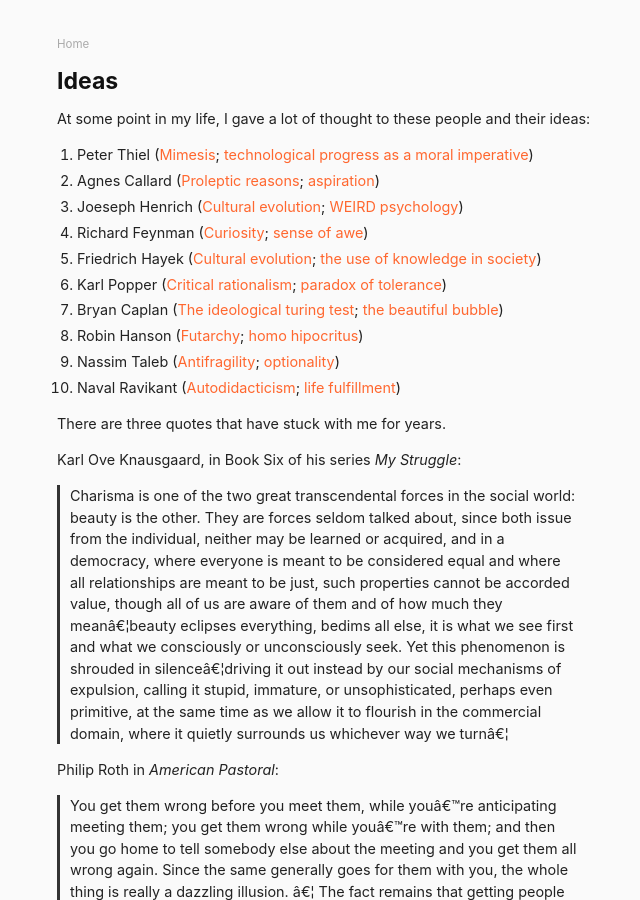
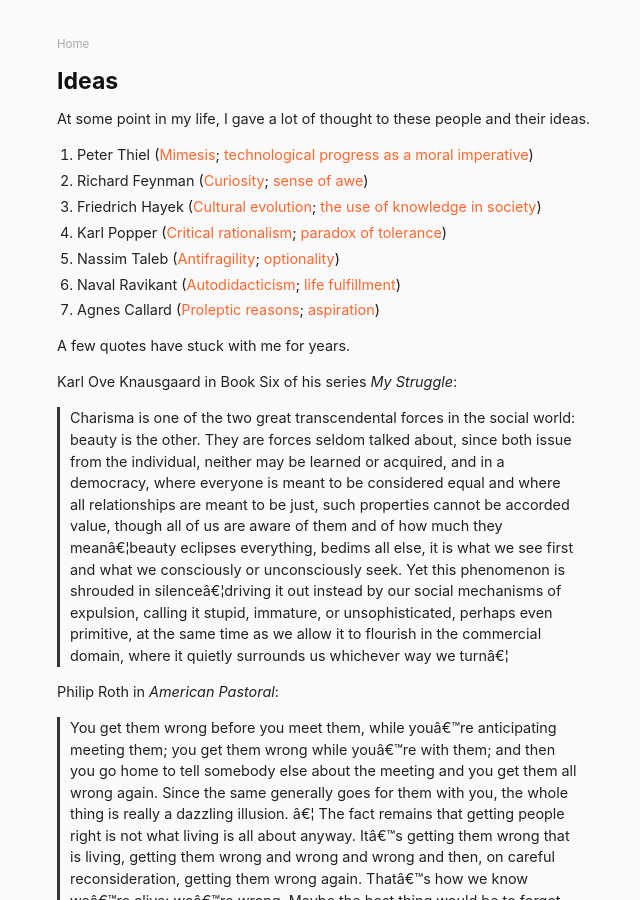
Before and after one commit to danschlz/danschulz.github.io, a Jekyll site: the page built from ideas.md, in a window 1280 px wide and 900 px high. Shown: the whole window, without its empty margins (303-943 px from the left). Built offline with Jekyll 4.4.1, drawn with Linux system fonts in a browser that asks for light colours.

Commit message:
Update ideas.md

```diff
--- a/ideas.md
+++ b/ideas.md
@@ -3,23 +3,20 @@ layout: page
 title: Ideas
 permalink: /ideas/
 ---
-At some point in my life, I gave a lot of thought to these people and their ideas:
+At some point in my life, I gave a lot of thought to these people and their ideas.
 
 * Peter Thiel ([Mimesis](http://www.imitatio.org/); [technological progress as a moral imperative](https://www.youtube.com/watch?v=PsXFwy6gG_4))
-* Agnes Callard ([Proleptic reasons](https://humanities-web.s3.us-east-2.amazonaws.com/philosophy/prod/2019-06/Callard%20Proleptic%20Reasons%20Final%20Published%20Version%20OSME.pdf); [aspiration](https://humanities-web.s3.us-east-2.amazonaws.com/philosophy/prod/2018-09/Aspiration%20final%20ms.%20UV.pdf))
-* Joeseph Henrich ([Cultural evolution](https://www2.psych.ubc.ca/~henrich/Website/Papers/HenrichetalFiveMistake11.pdf); [WEIRD psychology](https://www2.psych.ubc.ca/~henrich/pdfs/WeirdPeople.pdf))
 * Richard Feynman ([Curiosity](https://www.youtube.com/watch?v=lmTmGLzPVyM); [sense of awe](https://www.youtube.com/watch?v=36GT2zI8lVA))
 * Friedrich Hayek ([Cultural evolution](https://www.docdroid.net/n8mk5H9/the-three-sources-of-human-values-pdf); [the use of knowledge in society](http://www.econlib.org/library/Essays/hykKnw1.html))
 * Karl Popper ([Critical rationalism](https://en.wikipedia.org/wiki/Critical_rationalism); [paradox of tolerance](https://en.wikipedia.org/wiki/Paradox_of_tolerance))
-* Bryan Caplan ([The ideological turing test](https://www.econlib.org/archives/2011/06/the_ideological.html); [the beautiful bubble](https://www.econlib.org/archives/2012/03/my_beautiful_bu.html))
-* Robin Hanson ([Futarchy](http://mason.gmu.edu/~rhanson/futarchy.html); [homo hipocritus](https://www.overcomingbias.com/2010/03/homo-hipocritus.html))
 * Nassim Taleb ([Antifragility](https://en.wikipedia.org/wiki/Antifragility); [optionality](https://25iq.com/2013/10/13/a-dozen-things-ive-learned-from-nassim-taleb-about-optionalityinvesting/))
 * Naval Ravikant ([Autodidacticism](https://www.youtube.com/watch?v=dmBoU93TRlo); [life fulfillment](https://youtu.be/X7tnoR6a-8A))
+* Agnes Callard ([Proleptic reasons](https://humanities-web.s3.us-east-2.amazonaws.com/philosophy/prod/2019-06/Callard%20Proleptic%20Reasons%20Final%20Published%20Version%20OSME.pdf); [aspiration](https://humanities-web.s3.us-east-2.amazonaws.com/philosophy/prod/2018-09/Aspiration%20final%20ms.%20UV.pdf))
 
 
-There are three quotes that have stuck with me for years.
+A few quotes have stuck with me for years.
 
-Karl Ove Knausgaard, in Book Six of his series _My Struggle_:
+Karl Ove Knausgaard in Book Six of his series _My Struggle_:
 > Charisma is one of the two great transcendental forces in the social world: beauty is the other.  They are forces seldom talked about, since both issue from the individual, neither may be learned or acquired, and in a democracy, where everyone is meant to be considered equal and where all relationships are meant to be just, such properties cannot be accorded value, though all of us are aware of them and of how much they mean…beauty eclipses everything, bedims all else, it is what we see first and what we consciously or unconsciously seek.  Yet this phenomenon is shrouded in silence…driving it out instead by our social mechanisms of expulsion, calling it stupid, immature, or unsophisticated, perhaps even primitive, at the same time as we allow it to flourish in the commercial domain, where it quietly surrounds us whichever way we turn…
 
 Philip Roth in _American Pastoral_:
```
